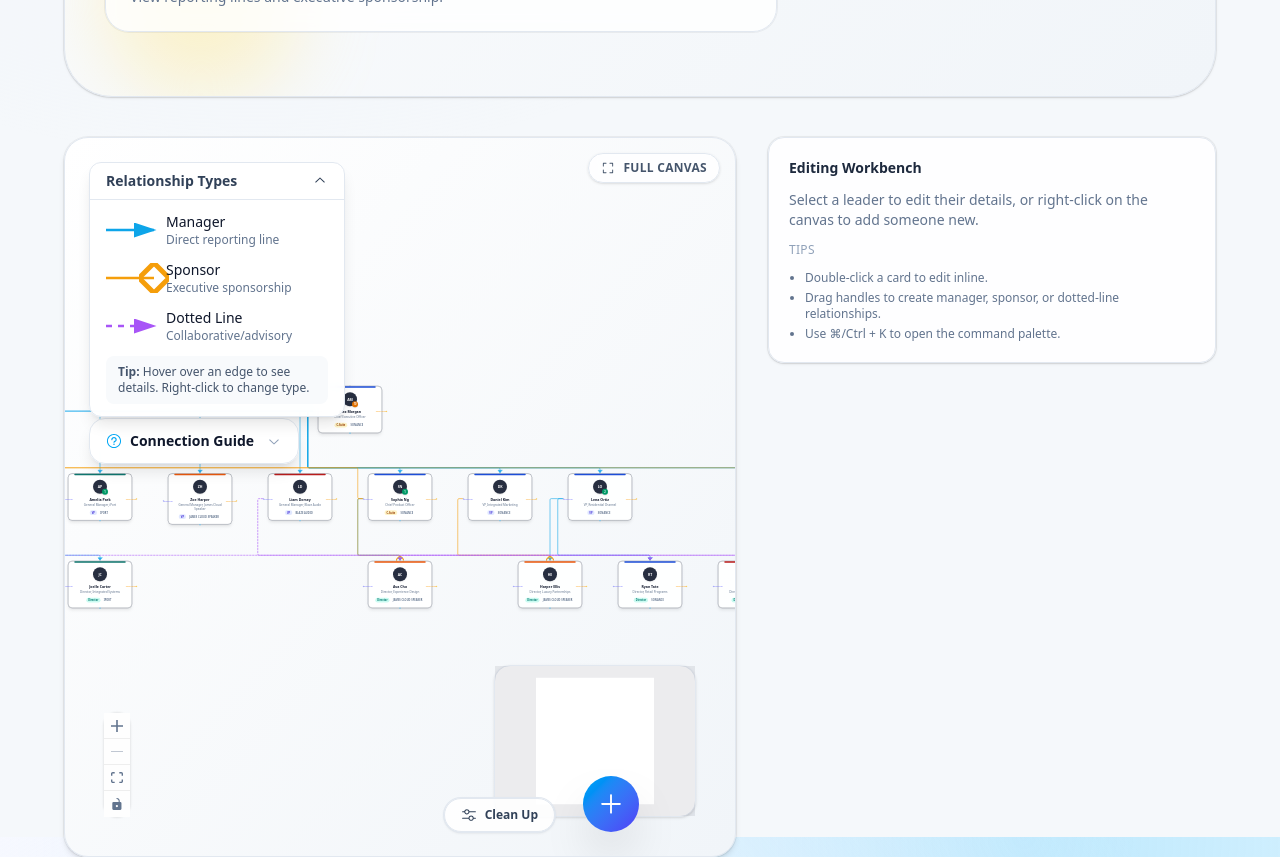
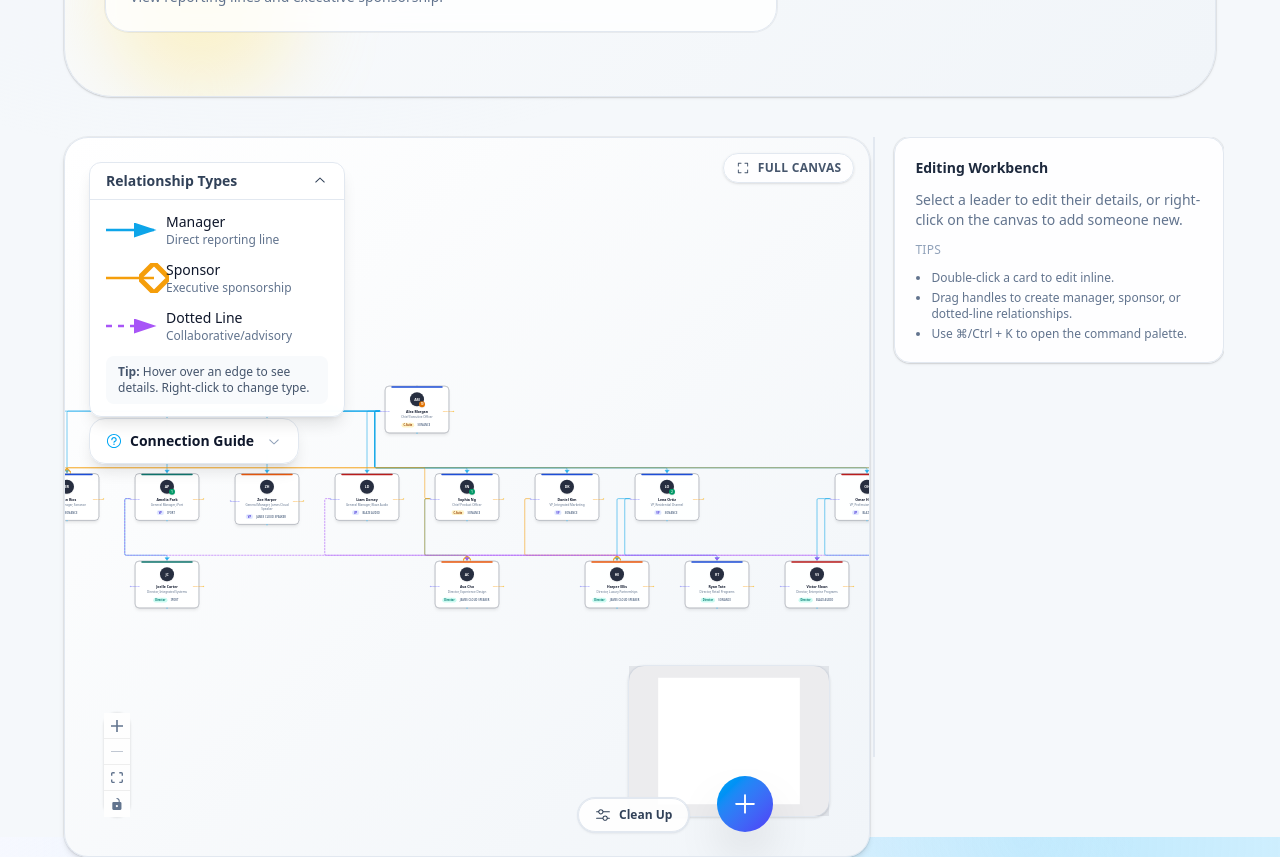
Before and after one commit to arisonance/Org-Chart-Builder, a Next.js app: page / in a window 1280 px wide. Shown: the part 1220-2077 px from the top of the page. Built offline with nearby package versions, Linux system fonts and the light colour scheme.

Commit message:
Add resizable split panel between canvas and sidebar
- Create ResizablePanel component with draggable divider
- Add visual feedback on hover with grip indicator
- Integrate into main page layout with 70/30 default split
- Support minimum width constraints for both panels

```diff
--- a/src/app/page.tsx
+++ b/src/app/page.tsx
@@ -16,6 +16,7 @@ import { AnalyticsSidebar } from '@/components/analytics-sidebar';
 import { AIImportWizard } from '@/components/ai-import-wizard';
 import { SearchFilterBar } from '@/components/search-filter-bar';
 import { BulkOperationsPanel } from '@/components/bulk-operations-panel';
+import { ResizablePanel } from '@/components/resizable-panel';
 import { useGraphStore } from '@/store/graph-store';
 import { LENS_BY_ID } from '@/lib/schema/lenses';
 import { parseGraphDocument } from '@/lib/schema/validation';
@@ -221,8 +222,9 @@ export default function Home() {
           </div>
         </header>
 
-        <div className={`flex flex-col gap-8 xl:flex-row xl:items-start ${isCanvasFullScreen ? 'pointer-events-none opacity-40 blur-sm' : ''}`} aria-hidden={isCanvasFullScreen}>
-          <div className="flex-1">
+        <div className={`${isCanvasFullScreen ? 'pointer-events-none opacity-40 blur-sm' : ''}`} aria-hidden={isCanvasFullScreen}>
+          <ResizablePanel
+            leftPanel={
               <div className="relative h-[min(1000px,calc(100vh-260px))] min-h-[620px] w-full">
                 <HierarchyCanvas className="h-full" />
                 <button
@@ -237,8 +239,12 @@ export default function Home() {
                   Full canvas
                 </button>
               </div>
-          </div>
-          <EditorPanel />
+            }
+            rightPanel={<EditorPanel />}
+            defaultLeftWidth={70}
+            minLeftWidth={40}
+            minRightWidth={20}
+          />
         </div>
       </div>
     </main>
--- /dev/null
+++ b/src/components/resizable-panel.tsx
@@ -0,0 +1,103 @@
+'use client';
+
+import { useCallback, useEffect, useRef, useState, type ReactNode } from 'react';
+
+type ResizablePanelProps = {
+  leftPanel: ReactNode;
+  rightPanel: ReactNode;
+  defaultLeftWidth?: number; // percentage (0-100)
+  minLeftWidth?: number; // percentage
+  minRightWidth?: number; // percentage
+  className?: string;
+};
+
+export function ResizablePanel({
+  leftPanel,
+  rightPanel,
+  defaultLeftWidth = 70,
+  minLeftWidth = 30,
+  minRightWidth = 20,
+  className = '',
+}: ResizablePanelProps) {
+  const [leftWidth, setLeftWidth] = useState(defaultLeftWidth);
+  const [isDragging, setIsDragging] = useState(false);
+  const containerRef = useRef<HTMLDivElement>(null);
+
+  const handleMouseDown = useCallback((e: React.MouseEvent) => {
+    e.preventDefault();
+    setIsDragging(true);
+  }, []);
+
+  const handleMouseMove = useCallback(
+    (e: MouseEvent) => {
+      if (!isDragging || !containerRef.current) return;
+
+      const container = containerRef.current;
+      const containerRect = container.getBoundingClientRect();
+      const containerWidth = containerRect.width;
+      const mouseX = e.clientX - containerRect.left;
+
+      // Calculate new left panel width as percentage
+      let newLeftWidth = (mouseX / containerWidth) * 100;
+
+      // Apply constraints
+      newLeftWidth = Math.max(minLeftWidth, Math.min(100 - minRightWidth, newLeftWidth));
+
+      setLeftWidth(newLeftWidth);
+    },
+    [isDragging, minLeftWidth, minRightWidth]
+  );
+
+  const handleMouseUp = useCallback(() => {
+    setIsDragging(false);
+  }, []);
+
+  useEffect(() => {
+    if (isDragging) {
+      document.addEventListener('mousemove', handleMouseMove);
+      document.addEventListener('mouseup', handleMouseUp);
+      document.body.style.cursor = 'col-resize';
+      document.body.style.userSelect = 'none';
+
+      return () => {
+        document.removeEventListener('mousemove', handleMouseMove);
+        document.removeEventListener('mouseup', handleMouseUp);
+        document.body.style.cursor = '';
+        document.body.style.userSelect = '';
+      };
+    }
+  }, [isDragging, handleMouseMove, handleMouseUp]);
+
+  return (
+    <div ref={containerRef} className={`flex gap-0 ${className}`}>
+      {/* Left Panel */}
+      <div style={{ width: `${leftWidth}%` }} className="flex-shrink-0">
+        {leftPanel}
+      </div>
+
+      {/* Draggable Divider */}
+      <div
+        onMouseDown={handleMouseDown}
+        className="group relative flex w-2 flex-shrink-0 cursor-col-resize items-center justify-center transition-colors hover:bg-slate-300/50 dark:hover:bg-slate-700/50"
+        role="separator"
+        aria-label="Resize panels"
+      >
+        {/* Visual indicator */}
+        <div className="absolute h-full w-0.5 bg-slate-200 transition-colors group-hover:bg-slate-400 dark:bg-slate-700 dark:group-hover:bg-slate-500" />
+
+        {/* Drag handle (visible on hover) */}
+        <div className="absolute flex h-12 w-5 items-center justify-center rounded-full bg-slate-300/0 transition-all group-hover:bg-slate-300 dark:group-hover:bg-slate-700">
+          <div className="flex gap-0.5 opacity-0 transition-opacity group-hover:opacity-100">
+            <div className="h-4 w-0.5 rounded-full bg-slate-500 dark:bg-slate-400" />
+            <div className="h-4 w-0.5 rounded-full bg-slate-500 dark:bg-slate-400" />
+          </div>
+        </div>
+      </div>
+
+      {/* Right Panel */}
+      <div style={{ width: `${100 - leftWidth}%` }} className="flex-shrink-0 overflow-hidden pl-4">
+        {rightPanel}
+      </div>
+    </div>
+  );
+}
```
Lines whose indentation alone changed are shown as unchanged.
